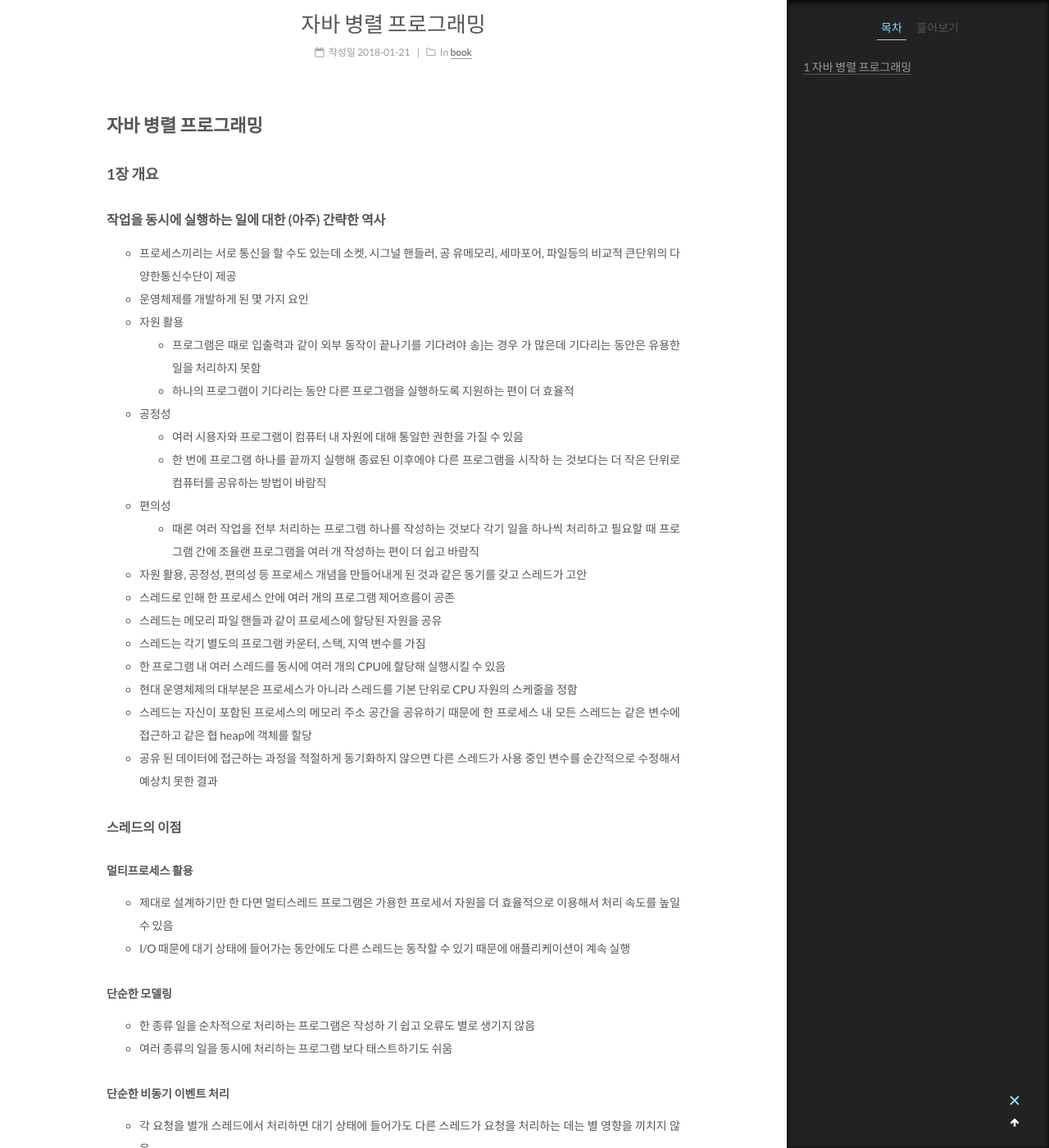
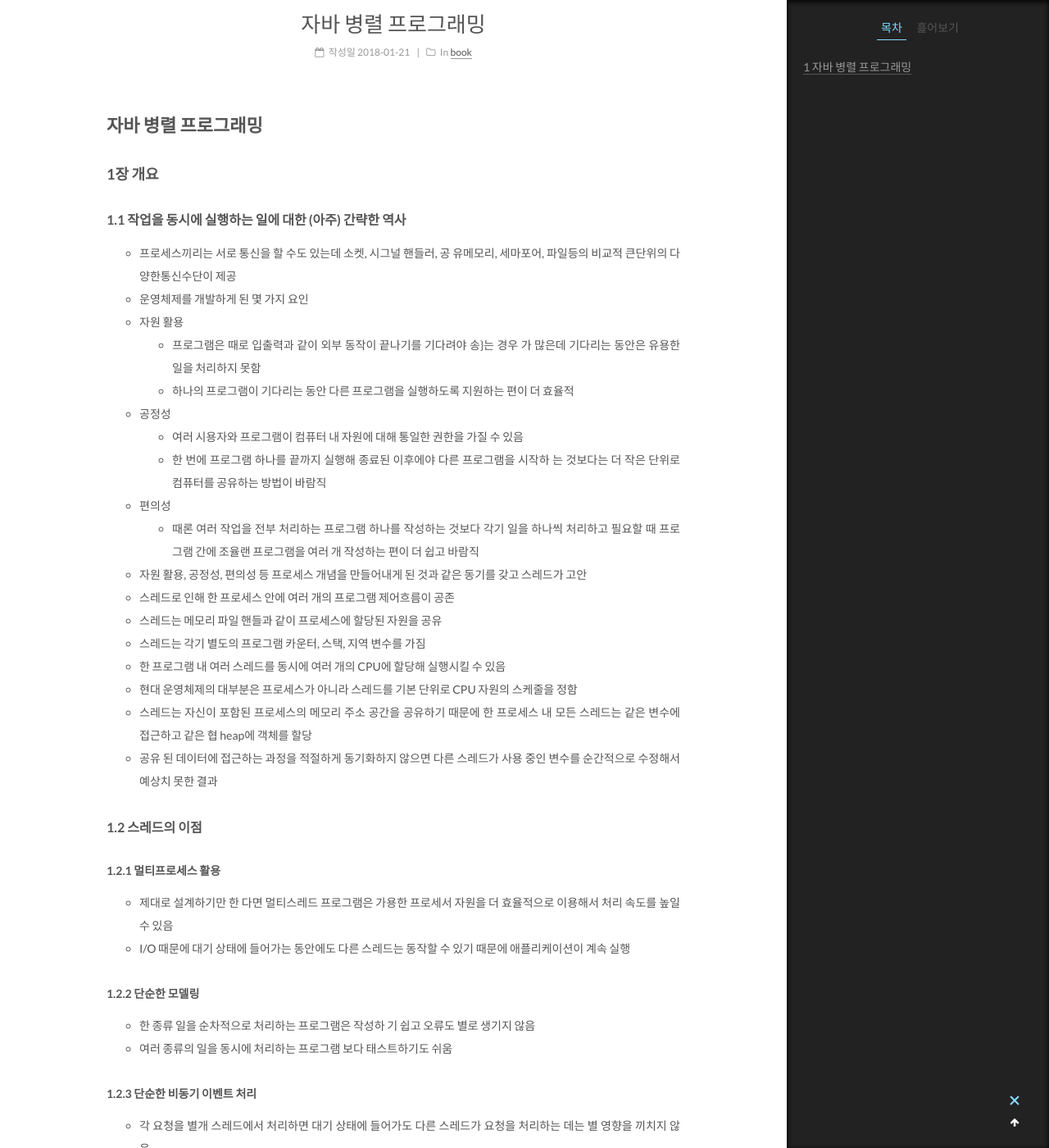
Before and after one commit to csj4032/csj4032.github.io, a Jekyll site: the page built from _posts/2018-01-21-자바병렬프로그래밍.md, in a window 1280 px wide and 1400 px high, scrolled down 331 px. Shown: the whole window at 82% size. Built offline with Jekyll 4.4.1, drawn with Linux system fonts in a browser that asks for light colours; some of the changed text lies outside the part shown.

Commit message:
자바병렬프로그래밍 포스팅 수정

````diff
--- a/_posts/2018-01-21-자바병렬프로그래밍.md
+++ b/_posts/2018-01-21-자바병렬프로그래밍.md
@@ -11,7 +11,7 @@ tags:
 
 ### 1장 개요
 
-#### 작업을 동시에 실행하는 일에 대한 (아주) 간략한 역사
+#### 1.1 작업을 동시에 실행하는 일에 대한 (아주) 간략한 역사
 * 프로세스끼리는 서로 통신을 할 수도 있는데 소켓, 시그널 핸들러, 공 유메모리, 세마포어, 파일등의 비교적 큰단위의 다양한통신수단이 제공
 * 운영체제를 개발하게 된 몇 가지 요인
  * 자원 활용
@@ -31,38 +31,39 @@ tags:
 * 스레드는 자신이 포함된 프로세스의 메모리 주소 공간을 공유하기 때문에 한 프로세스 내 모든 스레드는 같은 변수에 접근하고 같은 협 heap에 객체를 할당
 * 공유 된 데이터에 접근하는 과정을 적절하게 동기화하지 않으면 다른 스레드가 사용 중인 변수를 순간적으로 수정해서 예상치 못한 결과
 
-#### 스레드의 이점
+#### 1.2 스레드의 이점
 
-##### 멀티프로세스 활용
+##### 1.2.1 멀티프로세스 활용
 * 제대로 설계하기만 한 다면 멀티스레드 프로그램은 가용한 프로세서 자원을 더 효율적으로 이용해서 처리 속도를 높일 수 있음
 * I/O 때문에 대기 상태에 들어가는 동안에도 다른 스레드는 동작할 수 있기 때문에 애플리케이션이 계속 실행
 
-##### 단순한 모델링
+##### 1.2.2 단순한 모델링
 * 한 종류 일을 순차적으로 처리하는 프로그램은 작성하 기 쉽고 오류도 별로 생기지 않음
 * 여러 종류의 일을 동시에 처리하는 프로그램 보다 태스트하기도 쉬움
 
-##### 단순한 비동기 이벤트 처리
+##### 1.2.3 단순한 비동기 이벤트 처리
 * 각 요청을 별개 스레드에서 처리하면 대기 상태에 들어가도 다른 스레드가 요청을 처리하는 데는 별 영향을 끼치지 않음
 
-##### 더 빨리 반응하는 사용자 인터페이스
+##### 1.2.4 더 빨리 반응하는 사용자 인터페이스
 * 시간이 오래 걸릴 작업을 별도 스레드에서 실행했다면 이벤트 스레드는 계속 UI 이벤트를 처리할 수 있어 UI가 더 빨리 반응
 
-#### 스레드 사용의 위험성
+#### 1.3 스레드 사용의 위험성
 
-##### 안전성 위해 요소
+##### 1.3.1 안전성 위해 요소
 * 스레드 안전성은 생각보다 미묘
 * 동기화를 충분히 해두지 않으면 여러 스레드에서 실행되는 연산의 순서가 때론 놀라울 만큼 예측하기가 어렵움
+
 ![UnsafeSequence.getNext 메소드가 잘못 동작하는 예](/images/프로그래밍_언어/자바/자바병렬프로그래밍/figure_1-1.png)
 
-##### 활동성 위험
+##### 1.3.2 활동성 위험
 * 단일 스레드 프로그램에서는 나타나지 않는 추가적인 형태의 활동성 liveness 장애가 생길 수 있음
 * 스레드에서 실행하는 작업의 상대적인 타이밍에 따라 활동성 문제점이 나타나기 때문에 개발이나 테스트 도중에 잘 드러나지는 않음
 
-##### 성능 위험
+##### 1.3.3 성능 위험
 * 멀티스레드 프로그램은 단일 스레드 프로그램에서 발생할 수 있는 모든 성능 위험뿐만 아니라, 스레드를 사용하기 때문에 생기는 추가 위험에도 노출
 * 스레드가 많은 프로그램에서는 컨텍스트 스위칭 (다른 스레드가 실행될 수 있게 스케줄러가 현재 실행 중인 스레드를 잠시 멈출 때)이 더 빈번하고 그 때문에 상당한부담이 생김
 
-#### 스레드는 어디에나
+#### 1.4 스레드는 어디에나
 * 프로그램을 작성할 때 스레드를 직접 생성하지 않더라도 프로그램이 사용하는 프레임웍에서 스레드를 생성할 수도 있음
 
 ## 1부 기본 원리
@@ -81,21 +82,21 @@ tags:
 * 스레드 안전성을 확보하기 위해 나중에 클래스를 고치는 것보다는 애당초 스레드에 안전하게 설계하는 편이 훨씬 쉬움
 * 캡슐화나 데이터 은닉 data hiding 같은 기법이 스레드에 안전한 클래스를 작성하는 데도 도움
 
-#### 스레드 안정성이란?
+#### 2.1 스레드 안정성이란?
 * 정확성이란 클래스가 해당 클래스의 명세에 부합한다는 뜻
 * 여러 스레드가 클래스에 접근할 때 계속 정확하게 동작하면 해당 클래스는 스레드 안전
 * `여러 스레드가 클래스에 접근할 때, 실행 환경이 해당 스레드들의 실행을 어떻게 스케쥴하든 어디서 끼워 넣든, 호출하는 쪽에서 추가적인 동기화나 다른 조율 없이도 정확하게 동작하면 해당 클래스는 스레드 안전하다고 말한다.`
 * 객체가 제대로 구현됐으면 어떤 일련의 작업도 해당 객체의 불변조건이나 후조건에 위배될 수 없다.
 * `스레드 안전한 클래스는 클라이언트 쪽에서 별도로 동기화할 필요가 없도록 동기화 기능도 캡슐화한다.`
 
-##### 예제: 상태 없는 서블릿
+##### 2.2.1 예제: 상태 없는 서블릿
 * 선언한 변수가 없고 다른 클래스의 변수를 참조하지도 않음
 * 특정 계산을 위한 일시적인 상태는 스레드의 스택에 저장되는 지역 변수에만 저장
 * 실행하는 해당 스레드에서만 접근할 수 있음
 * 상태 없는 객체에 접근하는 스레드가 어떤 일을 하든 다른 스레드가 수행하는 동작의 정확성에 영향을 끼칠 수 없기 때문에 상태 없는 객체는 항상 스레드 안전한다.
 * `상태 없는 객체는 항상 스레드 안전하다.`
 
-#### 단일 연산
+#### 2.2 단일 연산
 
 ```java
 @NotThreadSafe
@@ -113,11 +114,11 @@ public class UnsafeCountingFactorizer implements Servlet {
 
 * 값을 증가시키는 ++count는 한 줄짜리 간단한 코드인지라 단일 작업처럼 보이지만 실제로는 단일 연산이 아님
 
-##### 경쟁 조건
+##### 2.2.1 경쟁 조건
 * 상대적인 시점이나 또는 JVM이 여러 스레드를 교차해서 실행하는 상황에 따라 계산의 정확성이 달라질 때 나타남
 * 가장 일반적인 경쟁 조건 형태는 잠재적으로 유효하지 않은 값을 참조해서 다음에 뭘 할지를 결정하는 점검 후 행동 형태의 구문
 
-##### 예졔: 늦은 초기화 시 경쟁 조건
+##### 2.2.2 예졔: 늦은 초기화 시 경쟁 조건
 * 늦은 초기화는 특정 객체가 실제 필요할 때까지 초기화를 미루고 동시에 단 한 번만 초기화 되도록 하기 위한 것
 
 ```java
@@ -133,7 +134,7 @@ public class LazyinitRace {
 }
 ```
 
-##### 복합 동작
+##### 2.2.3 복합 동작
 * 점검 후 행동과 읽고 수정하고 쓰기 같은 일련의 동작을 복합 동작(compound action)이라고 한다.
 * 스레드에 안전하기 위해서는 전체가 단일 연산으로 실행돼야 하는 일련의 동작을 지칭한다.
 * 경쟁 조건을 피하려면 변수가 수정되는 동안 다른 스레드가 해당 변수를 사용하지 못하도록 막을 방법이 있어야 하며, 이런 방법으로 보호해두면 특정 스레드에서 변수를 수정할 때 다른 스레드는 수정 도중이 아닌수정 이전이나 이후에만 상태를 읽거나 변경을 가할 수 있다.
@@ -1029,6 +1030,7 @@ public class TimedRun {
   * 인터럽트 규칙 : 다른 스레드를 대상으로 interrupt 메소드를 호출하는 작업은 인터럽트 당한 스레드에서 인터럽트를 당했다는 사실을 파악하는 일보다 미리 발생한다. 인터럽트를 당했다는 사실을 파악하려면 InterrupterException을 받거나 isInterrupted 메소드 또는 interrupted 메소드를 호출하는 방법을 사용할 수 있음
   * 완료 메소드 규칙 : 특정 객체에 대한 생성 메소드가 완료되는 시점은 완료 메소드가 시작하는 시점보다 미리 발생
   * 전이성(transitivity) : A가 B보다 미리 발생하고, B가 C보다 미리 발생한다면, A는 C보다 미리 발생
+
 ##### 동기화 피기백
 
 #### 안전한 공개
````
